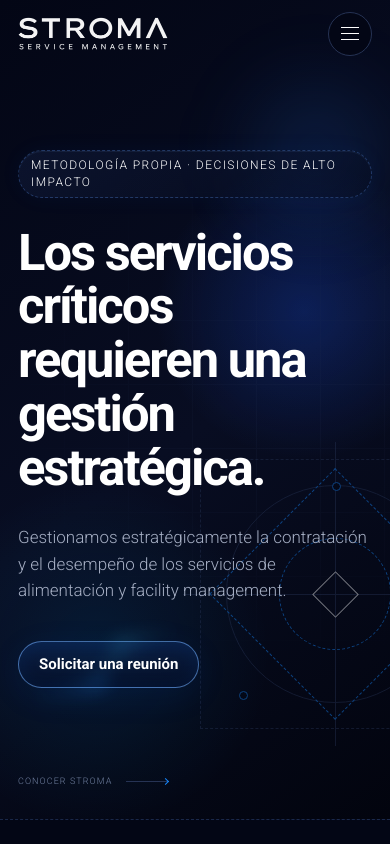
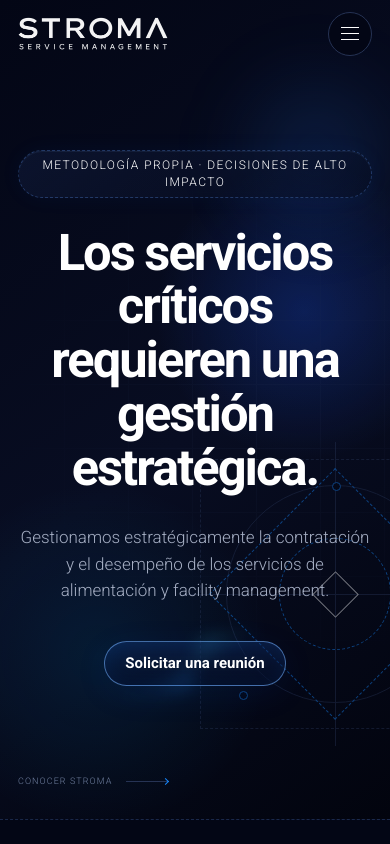
Before and after one commit to ideamosestudio/stroma, a Next.js app: page / in a window 390 px wide. Shown: the top 844 px of the page. Built offline with nearby package versions, Linux system fonts and the light colour scheme; a web font is replaced by a local one.

Commit message:
Center mobile hero copy and calls to action (#1)

```diff
--- a/app/globals.css
+++ b/app/globals.css
@@ -1909,3 +1909,13 @@ p {
     transition-duration: 0.01ms !important;
   }
 }
+
+/* Center the mobile hero without changing desktop or form layouts. */
+@media (max-width: 767px) {
+  .hero__content{text-align:center}
+  .hero__content h1,.hero__content>p{margin-inline:auto}
+  .hero__content .eyebrow{justify-content:center}
+  .hero__content .button{justify-content:center;min-height:44px}
+
+  .hero__content{width:100%;margin-inline:auto}
+}
```
